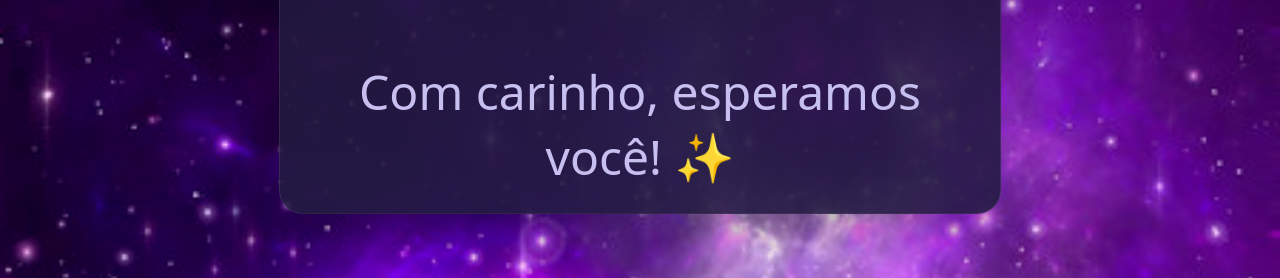
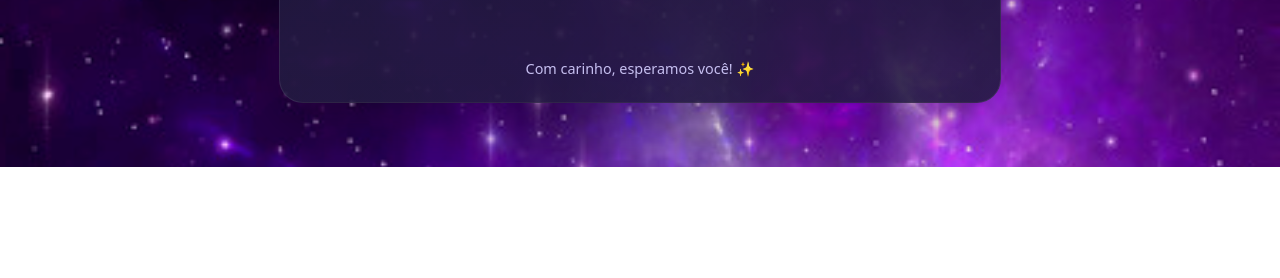
Before and after one commit to Pojloki/Convite-Aniversario-de-Alice, a plain HTML site: page index.html in a window 1280 px wide. Shown: the part 841-1119 px from the top of the page. After the commit the page ends 1008 px from the top, so only its background shows below. Drawn offline with Linux system fonts and the light colour scheme.

Commit message:
Update index.html

```diff
--- a/index.html
+++ b/index.html
@@ -157,7 +157,7 @@
       text-align: center;
       padding: 1.5rem;
       color: var(--muted);
-      font-size: 3rem;
+      font-size: .9rem;
     }
 
     .toast {
```
